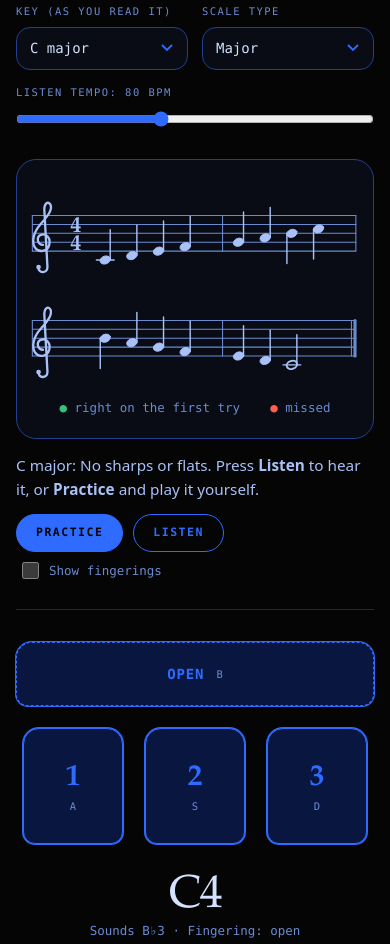
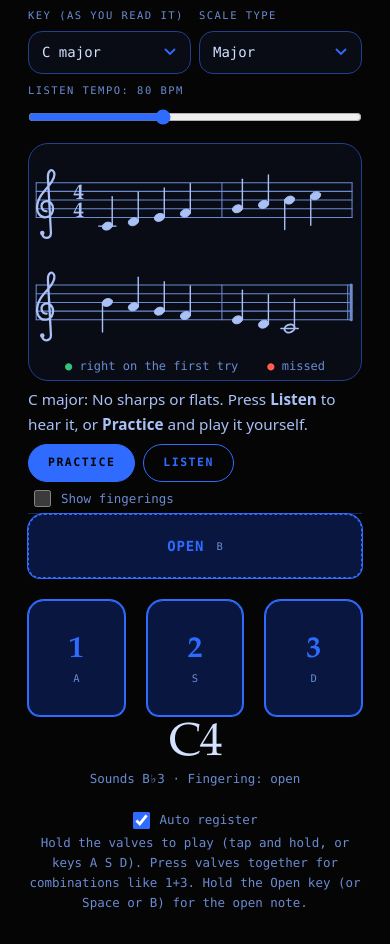
Before and after one commit to MusicBuddyTheory/MusicBuddyTheory.Github.io, a plain HTML site: page index.html in a window 390 px wide. Shown: the part 7689-8633 px from the top of the page. Drawn offline with Linux system fonts and the light colour scheme.

Commit message:
Update index.html

```diff
--- a/index.html
+++ b/index.html
@@ -15,6 +15,28 @@
 <link rel="stylesheet" href="https://fonts.googleapis.com/css2?family=Newsreader:ital,opsz,wght@0,6..72,400;0,6..72,500;0,6..72,600;1,6..72,400&family=IBM+Plex+Mono:wght@400;500;600&display=swap">
 <link rel="stylesheet" href="styles.css?v=8">
 <link rel="stylesheet" href="polish.css?v=9">
+<style id="mobile-play">
+/* Phones: pull the staff, the buttons and the fingering pad close together so you can see the music while you finger it. */
+@media (max-width:700px){
+  #playpage .pad{padding:12px 12px 14px}
+  #playpage .row{gap:8px}
+  #playpage .row.end{gap:8px;margin-top:10px!important}
+  #playpage .row.end>label{flex:1 1 calc(50% - 8px);min-width:0;margin:0}
+  #playpage .row.end>label select{width:100%}
+  #playpage .row.end>label:has(#ptempo){flex-basis:100%}
+  #playpage #pbox{margin:8px 0 0!important;padding:4px 2px!important}
+  #playpage #pstaff svg{display:block;width:100%;height:auto}
+  #playpage #plegend{margin:4px 0 0!important;font-size:12px}
+  #playpage #pmsg{margin:6px 0 0!important;min-height:0!important}
+  #playpage #pmsg:empty{display:none}
+  #playpage #pacts{margin-top:8px!important;gap:8px}
+  #playpage .playpad{margin-top:6px!important;padding-top:0!important}
+  #playpage .playpad>*{margin-top:0!important;margin-bottom:0!important}
+  #playpage .playpad .read{margin:6px 0 2px!important}
+  #playpage .playpad .row{margin-top:4px!important}
+  #playpage #phelp{margin:4px 0 0!important;font-size:12.5px}
+}
+</style>
 </head>
 <body>
 <!-- Music Buddy icons v6: paste this whole block on the line right after <body>. It sits above the old icon definitions, so these versions are the ones the page uses. If you pasted an earlier version of this block, delete it first. v6 adds a detailed g-sax and a more detailed g-horn. -->
@@ -473,7 +495,7 @@
 <script src="brain.js?v=8"></script>
 <script src="questions.js?v=10"></script>
 <script src="questions-extra.js?v=9"></script>
-<script src="app.js?v=10"></script>
+<script src="app.js?v=11"></script>
 <script src="activity.js?v=9"></script>
 <script src="warmup.js?v=10"></script>
 <script>
```
